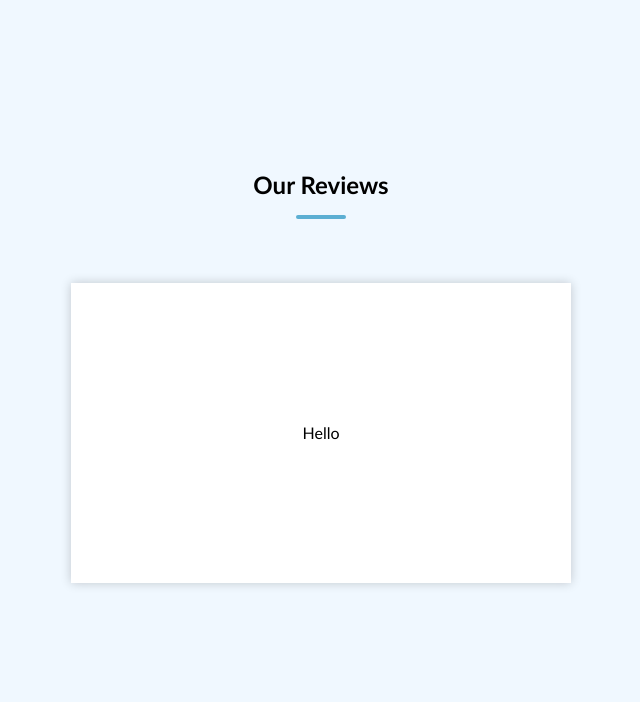
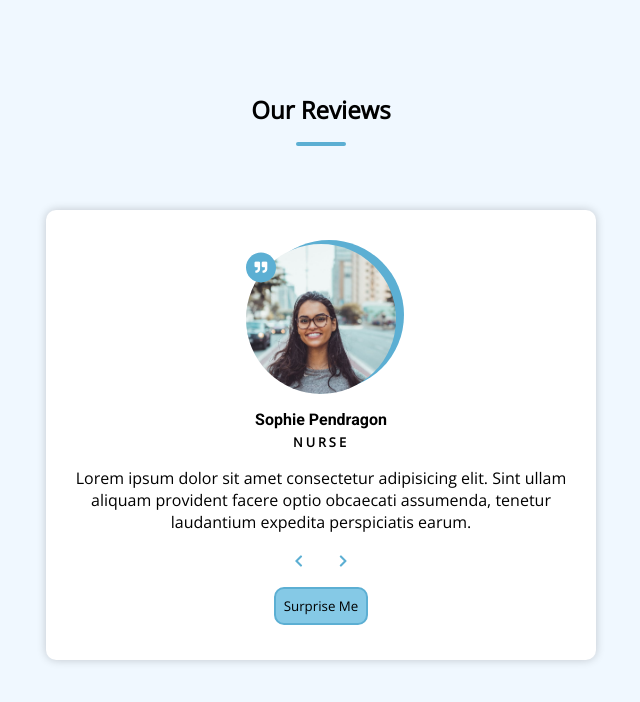
Before and after one commit to alvaroo01/Mini-Projects, a plain HTML site: page MiniSites_Reviews/index.html in a window 1280 px wide. Shown: the whole page, without its empty margins (319-959 px from the left). Drawn offline with nearby package versions, Linux system fonts and the light colour scheme.

Commit message:
Base info placed

```diff
--- a/MiniSites_Reviews/css/style.css
+++ b/MiniSites_Reviews/css/style.css
@@ -1,15 +1,34 @@
+@import url("https://fonts.googleapis.com/css?family=Open+Sans|Roboto:400,700&display=swap");
+
+
 * {
   padding: 0;
   margin: 0;
   box-sizing: border-box;
 }
 
+:root {
+  --background-color: aliceblue;
+  --background-review: white;
+  --main-blue: #5cafd3;
+  --main-blue-softer: #75c2e3e1;
+  --ff-primary: "Roboto", sans-serif;
+  --ff-secondary: "Open Sans", sans-serif;
+}
+
+body {
+  font-family: var(--ff-secondary);
+}
+
+h4 {
+    font-family: var(--ff-primary);
+}
+
 .background {
   width: 100%;
   height: 100vh;
-    background-color: aliceblue;
-    font-family:'Trebuchet MS', 'Lucida Sans Unicode',
-    'Lucida Grande', 'Lucida Sans', Arial, sans-serif;
+  background-color: var(--background-color);
+
   display: flex;
   justify-content: center;
   align-items: center;
@@ -17,21 +36,109 @@
 }
 
 .background .review-container {
-    background-color: white;
-    width: 500px;
-    height: 300px;
+  background-color: var(--background-review);
+  width: 550px;
+  height: 450px;
   margin: 3rem;
   display: flex;
   justify-content: center;
   align-items: center;
   flex-direction: column;
   box-shadow: 0px 0px 10px 0px rgba(0, 0, 0, 0.2);
+  text-align: center;
+  overflow: auto;
+  border-radius: 10px;
 }
 
-.background .underline{
-    width:50px;
+.background .underline {
+  width: 50px;
   height: 4px;
-    background-color: #5cafd3;
+  background-color: var(--main-blue);
   border-radius: 2px;
   margin: 1rem;
 }
+
+.review {
+  display: flex;
+  justify-content: center;
+  align-items: center;
+  flex-direction: column;
+}
+
+.image-container {
+  width: 150px;
+  height: 150px;
+  position: relative;
+  border-radius: 50%;
+}
+
+.image-container img {
+  /* sets how the content of a replaced element, such as an <img> or <video> , should be resized to fit its container.  */
+  object-fit: cover;
+  height: 100%;
+  width: 100%;
+  position: relative;
+  border-radius: 50%;
+}
+
+.image-container::before {
+  content: "";
+  width: 100%;
+  height: 100%;
+  background-color: var(--main-blue);
+  position: absolute;
+  top: -0.25rem;
+  right: -0.5rem;
+  border-radius: 50%;
+}
+
+.image-container::after {
+  font-family: "Font Awesome 5 Free";
+  font-weight: 900;
+  font-size: 0.8rem;
+  color: var(--background-review);
+  content: "\f10e";
+  position: absolute;
+  background-color: var(--main-blue);
+  border-radius: 50%;
+  width: 30px;
+  height: 30px;
+  transform: translateY(25%);
+  display: grid;
+  top: 1px;
+  place-items: center;
+}
+
+#reviewer-name {
+  padding-top: 1rem;
+  padding-bottom: 0.2rem;
+  text-transform: capitalize;
+  line-height: 1.25;
+}
+
+#reviewer-job {
+    letter-spacing: 3px;
+    font-size: 0.8rem;
+}
+
+#review-text{
+    padding: 1rem;
+}
+
+.previous-arrow, .next-arrow{
+    background: transparent;
+    border: transparent;
+    padding: 0rem 1rem;
+    cursor: pointer;
+    color: var(--main-blue);
+}
+
+.surprise {
+    font-family: var(--ff-secondary);
+    background: var(--main-blue-softer);
+    border: 2px solid var(--main-blue);
+    border-radius: 10px;
+    padding: 0.5rem;
+    margin-top: 1rem;
+    cursor: pointer;
+}
--- a/MiniSites_Reviews/index.html
+++ b/MiniSites_Reviews/index.html
@@ -1,20 +1,48 @@
 <!DOCTYPE html>
 <html lang="en">
+
 <head>
     <meta charset="UTF-8">
     <meta name="viewport" content="width=device-width, initial-scale=1.0">
     <link rel="stylesheet" href="css/style.css">
+    <link rel="stylesheet" href="https://cdnjs.cloudflare.com/ajax/libs/font-awesome/5.14.0/css/all.min.css" />
     <script defer src="js/script.js"></script>
     <title>Reviews</title>
 </head>
+
 <body>
     <section class="background">
         <h1>Our Reviews</h1>
         <div class="underline"></div>
         <div class="review-container">
-            Hello
+            <article class="review">
+                <div class="image-container">
+                    <img src="img/person-1_1000x667.jpeg" alt="Person 1" width="1000px" height="667px">
+                </div>
+
+                <h4 id="reviewer-name">Sophie Pendragon</h4>
+                <h5 id="reviewer-job">NURSE</h5>
+                <p id="review-text">Lorem ipsum dolor sit amet consectetur adipisicing elit. Sint ullam aliquam
+                    provident facere optio obcaecati assumenda, tenetur laudantium expedita perspiciatis earum.</p>
+                <div class="arrows">
+                    <button class="previous-arrow">
+                        <i class="fas fa-chevron-left"></i>
+                    </button>
+                    <button class="next-arrow">
+                        <i class="fas fa-chevron-right"></i>
+                    </button>
+                </div>
+                <div class="surprise-button">
+                    <button class="surprise">
+                        Surprise Me
+                    </button>
+                </div>
+
+
+            </article>
         </div>
     </section>
 
 </body>
+
 </html>
```
Also changed, not shown: MiniSites_Reviews/img/person-1_1000x667.jpeg (added). Lines whose indentation alone changed are shown as unchanged.
